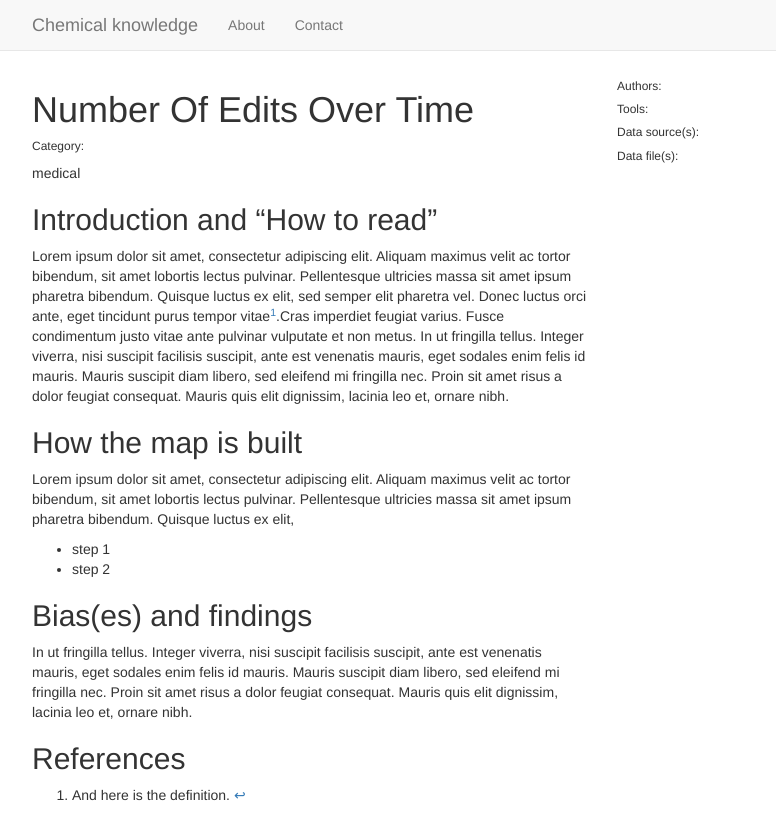
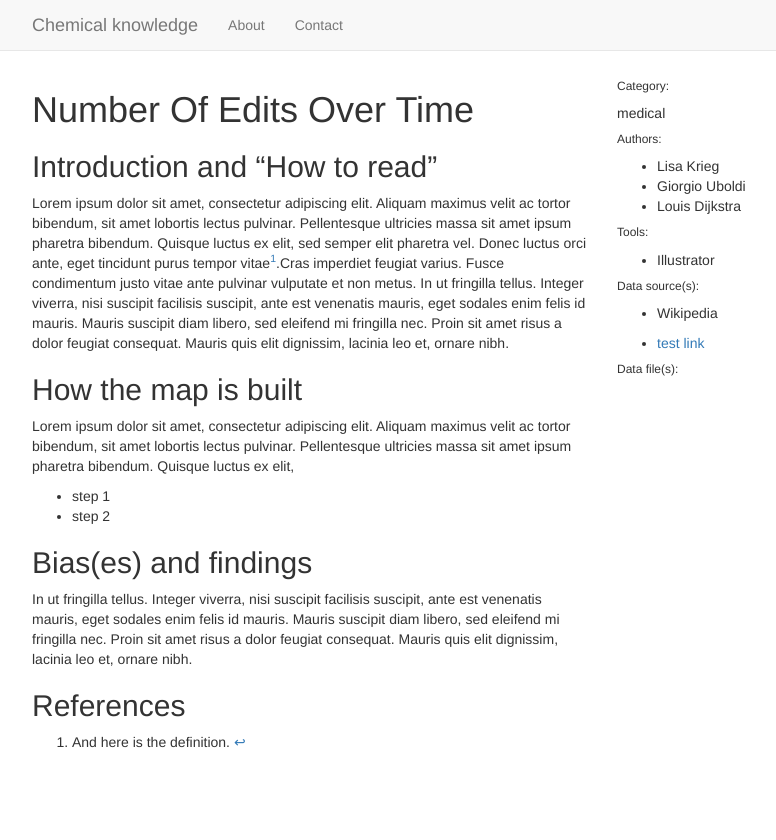
Before and after one commit to calibro/chemical-wiki, a Jekyll site: the page built from _explorations/number-of-edits-over-time.md, in a window 1280 px wide. Shown: the top 840 px of the page, without its empty margins (38-814 px from the left). Built offline with Jekyll 4.4.1, drawn with Linux system fonts in a browser that asks for light colours.

Commit message:
upadate exploration layout

```diff
--- a/_layouts/exploration.html
+++ b/_layouts/exploration.html
@@ -5,17 +5,17 @@ layout: default
   <div class="row">
     <div class="col-sm-6">
       <h1>{{ page.title }}</h1>
+      {{ content }}
+    </div>
+    <div class="col-sm-6">
       <h6>Category:</h6>
       <p>
          {{ page.category }}
       </p>
-      {{ content }}
-    </div>
-    <div class="col-sm-6">
       <h6>Authors:</h6>
       <p>
         <ul>
-          {% for author in authors %}
+          {% for author in page.authors %}
             <li>
               {{ author }}
             </li>
@@ -25,7 +25,7 @@ layout: default
       <h6>Tools:</h6>
       <p>
         <ul>
-          {% for tool in tools %}
+          {% for tool in page.tools %}
             <li>
               {{ tool }}
             </li>
@@ -35,7 +35,7 @@ layout: default
       <h6>Data source(s):</h6>
       <p>
         <ul>
-          {% for datasource in datasources %}
+          {% for datasource in page.datasources %}
             <li>
               {{ datasource | markdownify }}
             </li>
@@ -45,7 +45,7 @@ layout: default
       <h6>Data file(s):</h6>
       <p>
         <ul>
-          {% for datafile in datafiles %}
+          {% for datafile in page.datafiles %}
             <li>
               {{ datafile | markdownify }}
             </li>
--- a/_prose.yml
+++ b/_prose.yml
@@ -44,3 +44,9 @@ prose:
           label: "Data source(s)"
           alterable: true
           options:
+      - name: "datafiles"
+        field:
+          element: "multiselect"
+          label: "Data file(s)"
+          alterable: true
+          options:
```
